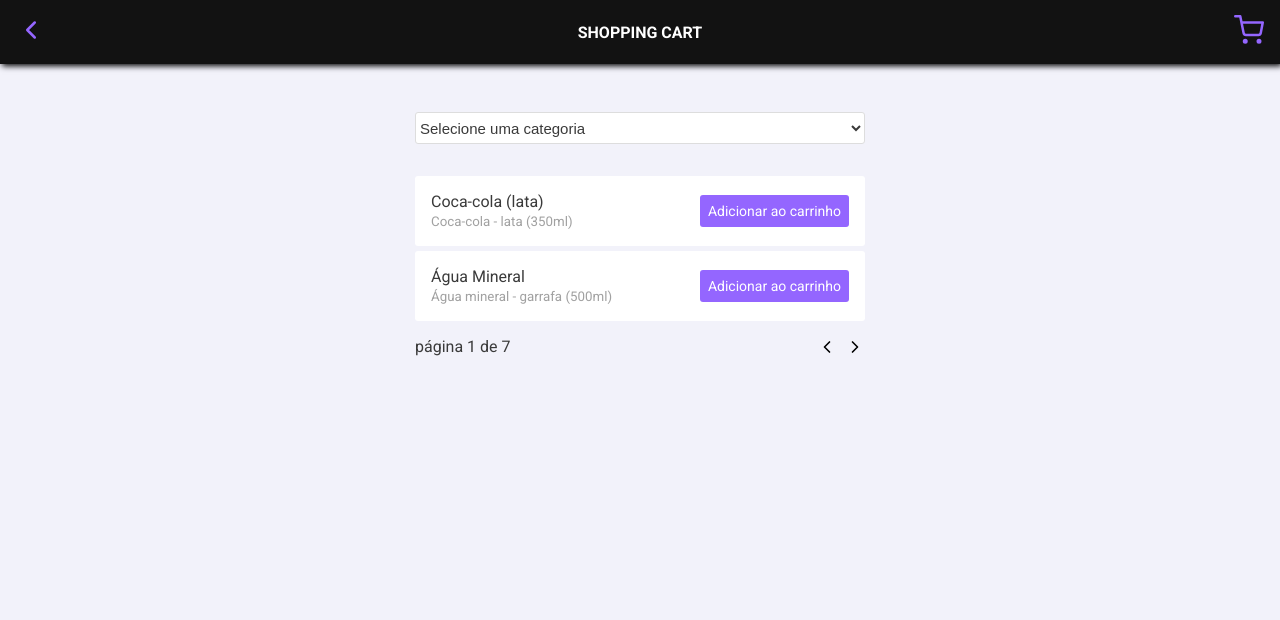
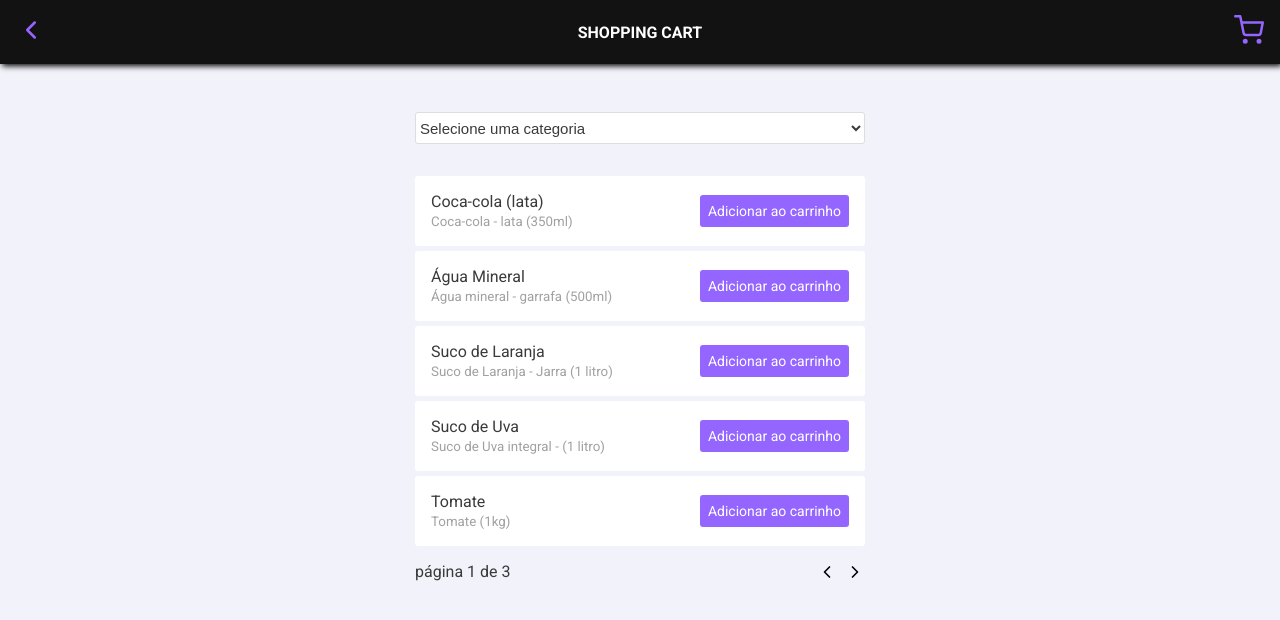
Before and after one commit to arlenvasconcelos/shopping-cart-web, a React (Create React App) app: page / in a window 1280 px wide. Shown: the top 620 px of the page. Built offline with nearby package versions, Linux system fonts and the light colour scheme.

Commit message:
modify per page

```diff
--- a/src/pages/Products/index.jsx
+++ b/src/pages/Products/index.jsx
@@ -10,7 +10,7 @@ import { products, categories } from '../../database';
 
 import { addItem } from '../../store/actions/shoppingCart';
 
-const perPage = 2;
+const perPage = 5;
 
 export default function Products() {
   const dispatch = useDispatch();
```
Also changed, not shown: 1 other file (tests, documents, lock files or other folders).
